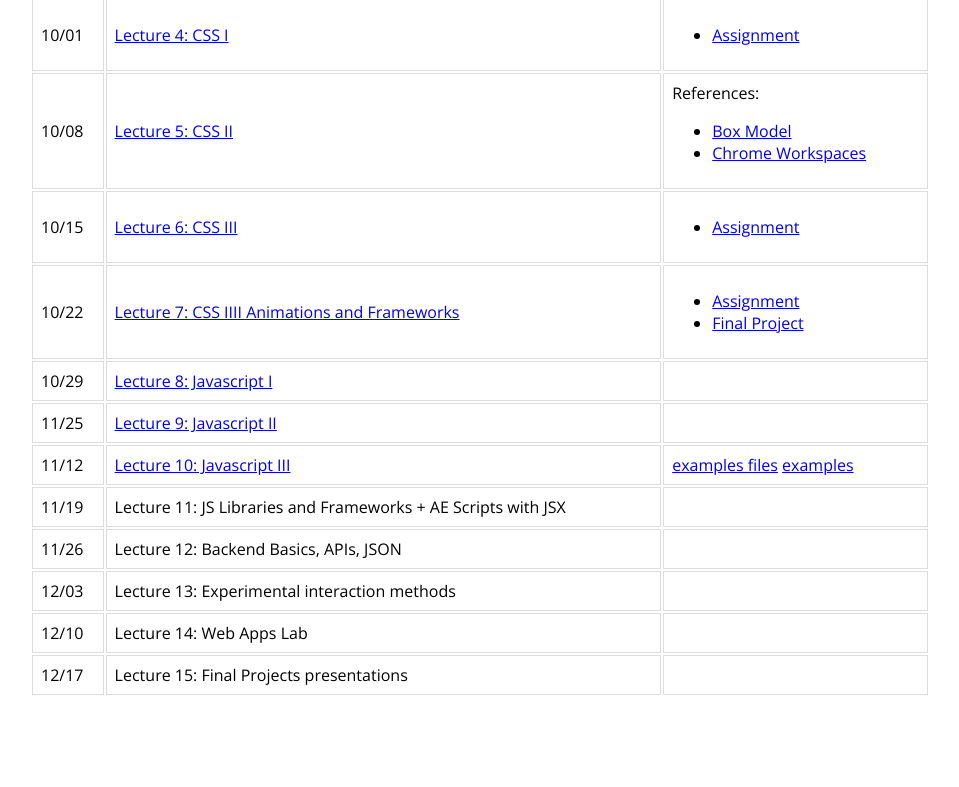
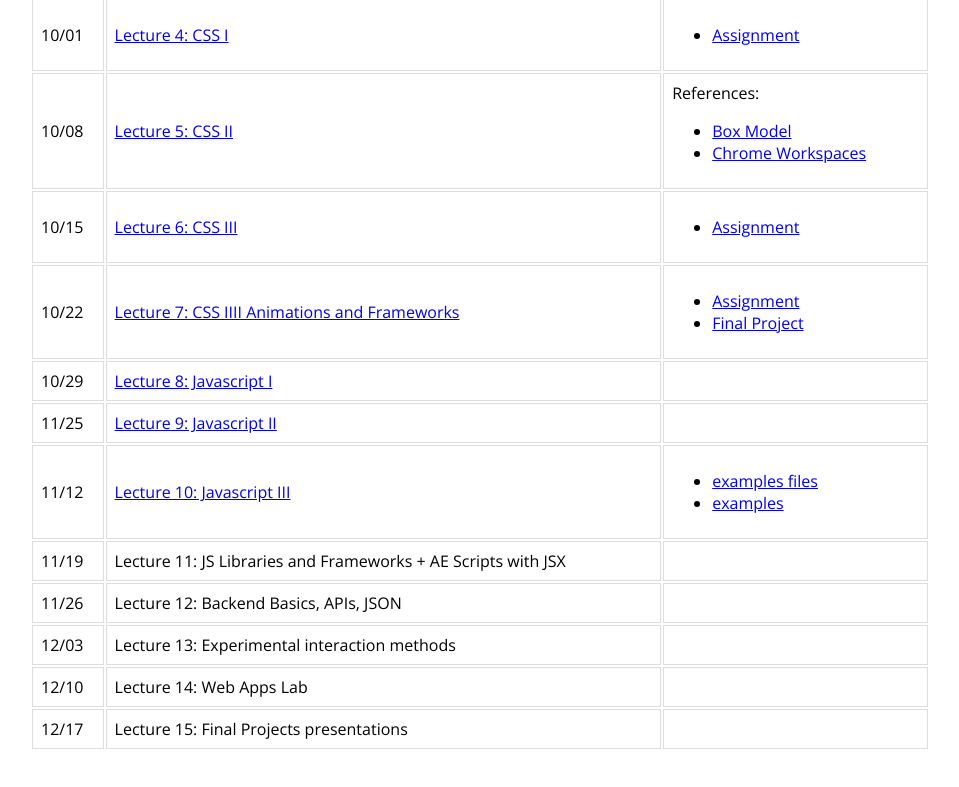
Before and after one commit to jasrub/hsg5343a-fall2018, a plain HTML site: page index.html in a window 1280 px wide. Shown: the part 742-1529 px from the top of the page, without its empty margins (10-969 px from the left). Before the commit the page ends 1479 px from the top, so only its background shows below. Drawn offline with nearby package versions, Linux system fonts and the light colour scheme.

Commit message:
fix list

```diff
--- a/index.html
+++ b/index.html
@@ -126,8 +126,10 @@
                         <td>11/12</td>
                         <td><a href="lecture10_javascript3.html">Lecture 10: Javascript III</a></td>
                         <td>
-                            <a href="images/lecture10/examples.zip">examples files</a>
-                            <a href="images/lecture10/examples/index.html">examples</a>
+                            <ul>
+                                <li><a href="images/lecture10/examples.zip">examples files</a></li>
+                                <li><a href="images/lecture10/examples/index.html">examples</a></li>
+                            </ul>
                         </td>
                     </tr>
                     <tr>
```
